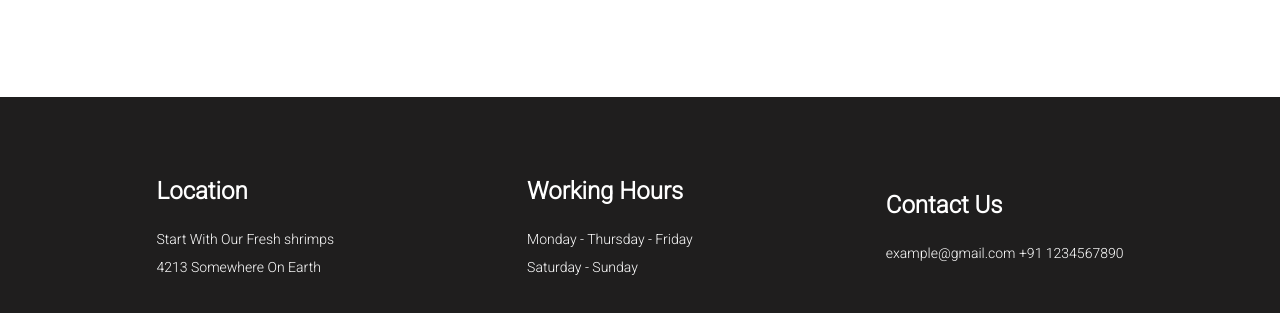
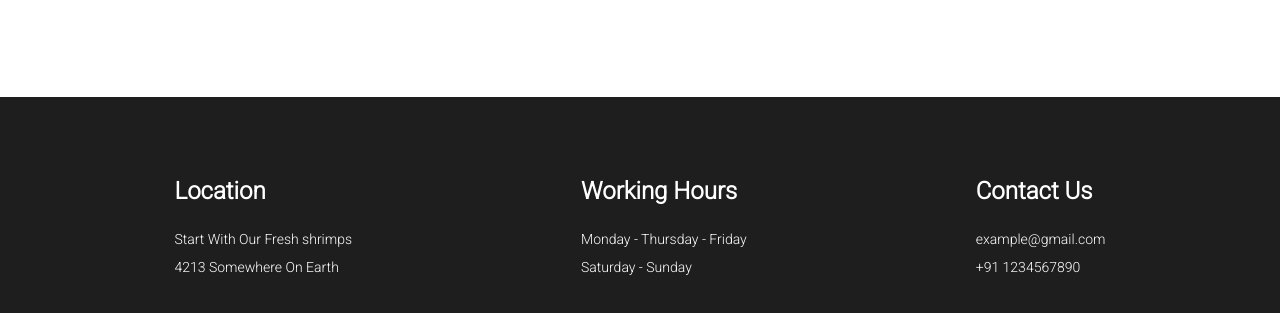
Before and after one commit to CodeDevNew/HTML-CSS-RESPONSIVE-WEBSITES, a plain HTML site: page hoodie-landing-page/index.html in a window 1280 px wide. Shown: the part 3180-3493 px from the top of the page. Drawn offline with Linux system fonts and the light colour scheme.

Commit message:
Update index.html

```diff
--- a/hoodie-landing-page/index.html
+++ b/hoodie-landing-page/index.html
@@ -203,7 +203,6 @@
     <!-- FOOTER SECTION -->
     <footer class="footer">
       <div class="footer-container">
-
         <div class="footer-details">
           <h3 class="footer-heading">Location</h3>
           <address>
@@ -223,8 +222,8 @@
         <div class="footer-details">
           <h3 class="footer-heading">Contact Us</h3>
           <div class="contact-info">
-            <span class="email">example@gmail.com </span>
-            <span class="phone-no">+91 1234567890</span>
+            <p class="email">example@gmail.com</p>
+            <p class="phone-no">+91 1234567890</p>
           </div>
         </div>
       </div>
```
